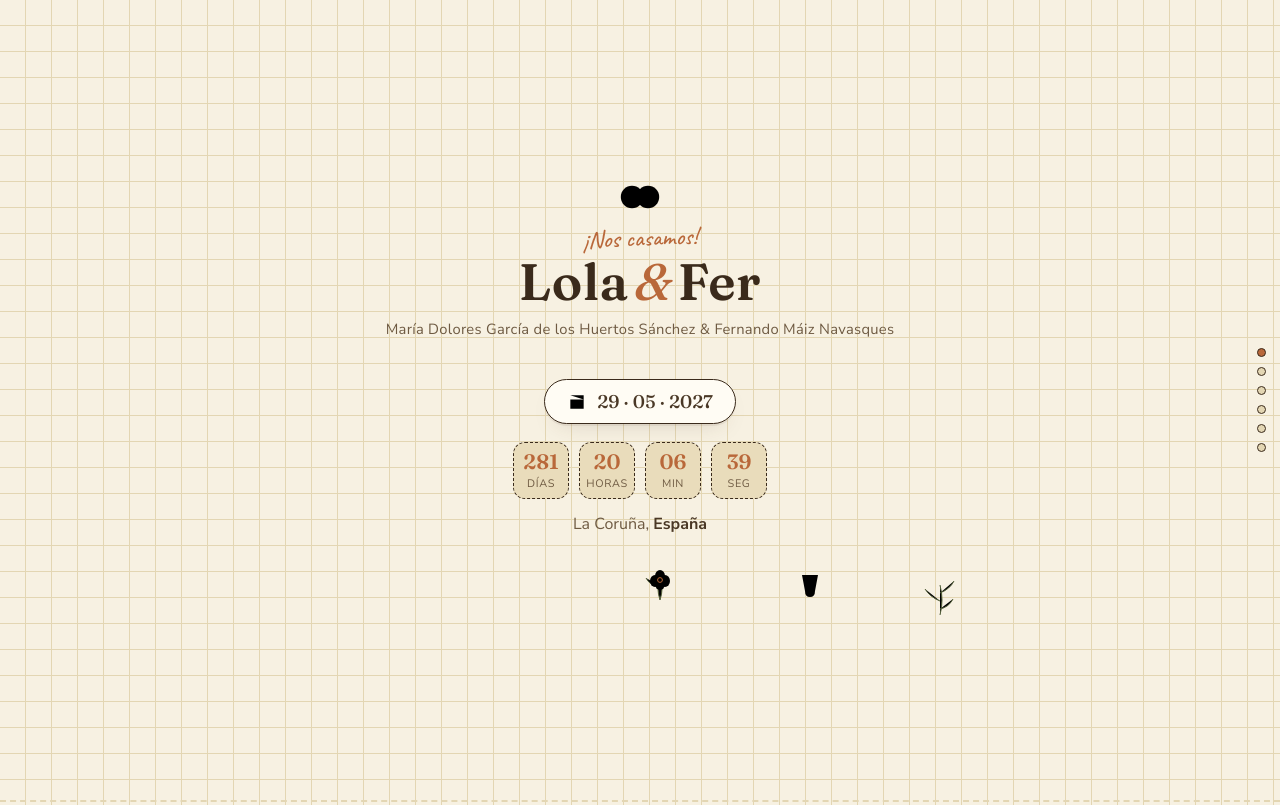
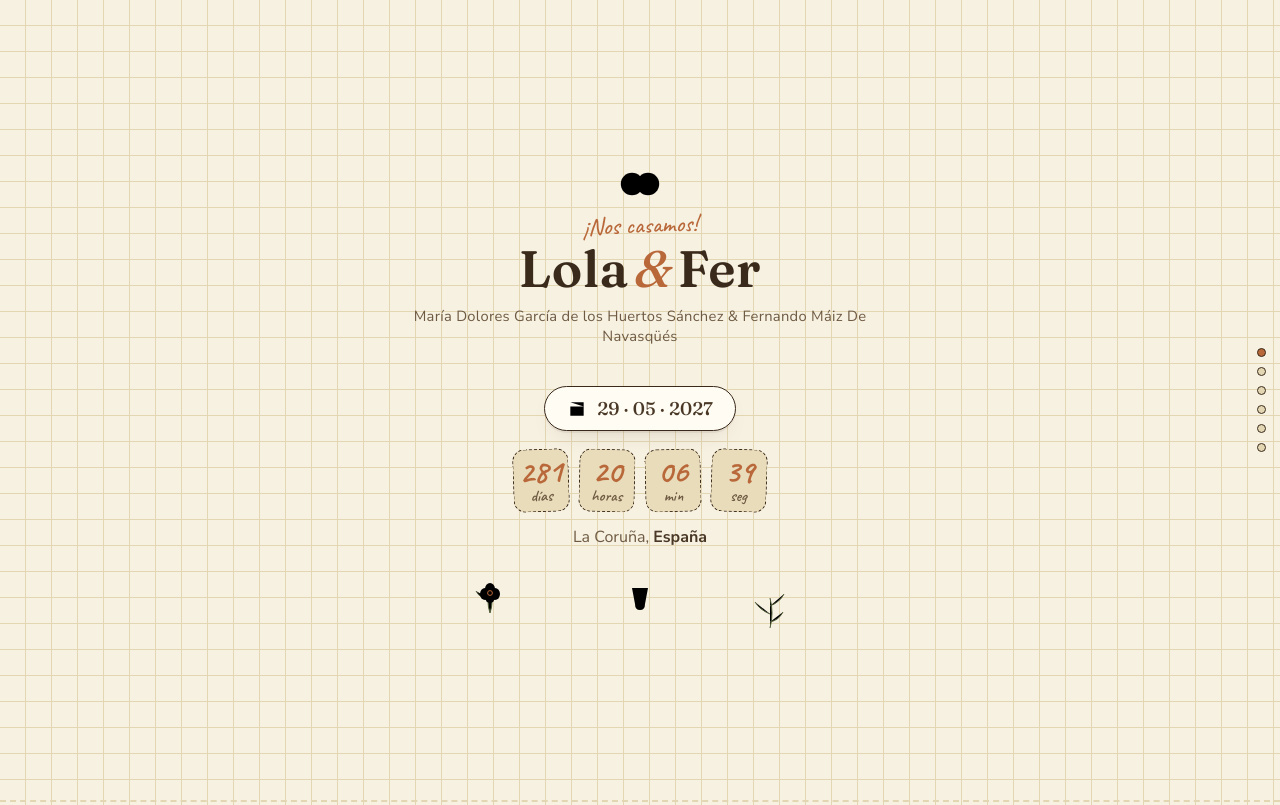
Before and after one commit to JorgeGHS/Boda-Lola-Fer, a plain HTML site: page index.html in a window 1280 px wide. Shown: the top 805 px of the page. Drawn offline with Linux system fonts and the light colour scheme.

Commit message:
Update index.html

```diff
--- a/index.html
+++ b/index.html
@@ -174,38 +174,44 @@
     align-items:center;
     justify-content:center;
     width:56px;
-    padding:8px 4px 7px;
+    padding:6px 4px 5px;
     background:var(--beige);
     border:1.4px dashed var(--brown-dark);
     border-radius:12px;
+    transform:rotate(-2deg);
   }
+  .cd-box:nth-child(2){ transform:rotate(1.5deg); }
+  .cd-box:nth-child(3){ transform:rotate(-1.5deg); }
+  .cd-box:nth-child(4){ transform:rotate(2deg); }
   .cd-num{
-    font-family:'Fraunces', serif;
-    font-weight:600;
-    font-size:1.3rem;
+    font-family:'Caveat', cursive;
+    font-weight:700;
+    font-size:2rem;
     color:var(--terracota);
-    line-height:1.1;
-    font-variant-numeric:tabular-nums;
+    line-height:1;
   }
   .cd-label{
-    font-size:0.68rem;
-    text-transform:uppercase;
-    letter-spacing:0.06em;
+    font-family:'Caveat', cursive;
+    font-weight:600;
+    font-size:1rem;
     color:var(--ink-soft);
-    margin-top:2px;
+    margin-top:-2px;
   }
   @media (max-width:360px){
     .cd-box{ width:48px; }
-    .cd-num{ font-size:1.1rem; }
+    .cd-num{ font-size:1.6rem; }
+    .cd-label{ font-size:0.88rem; }
   }
 
   .hero-art{
-    position:relative;
     height:70px;
+    width:100%;
     max-width:340px;
     margin:30px auto 0;
+    display:flex;
+    justify-content:center;
   }
-  .hero-art svg{ position:absolute; }
+  .hero-art svg{ display:block; width:100%; height:100%; }
 
   /* ============ CARDS ============ */
   .card{
@@ -535,7 +541,7 @@
     </svg>
     <span class="eyebrow">¡Nos casamos!</span>
     <h1>Lola<span class="amp">&amp;</span>Fer</h1>
-    <p class="fullnames">María Dolores García de los Huertos Sánchez &amp; Fernando Máiz Navasques</p>
+    <p class="fullnames">María Dolores García de los Huertos Sánchez &amp; Fernando Máiz De Navasqüés</p>
 
     <div class="date-strip">
       <svg width="20" height="20" viewBox="0 0 24 24" class="line-art"><path d="M4 4 L4 4 M8 4 V9 M16 4 V9 M4 9 H20 M4 9 V20 H20 V9 M4 4 H20 V9"/></svg>
```
